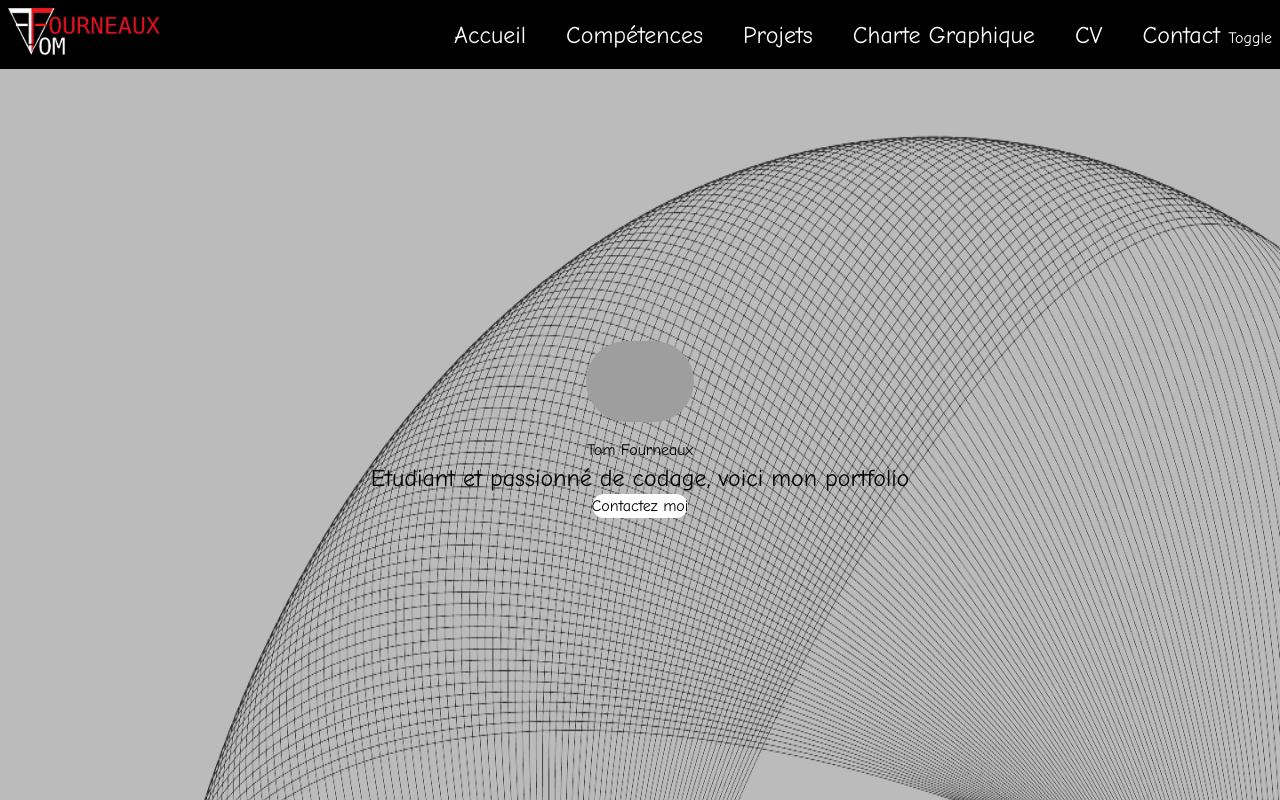
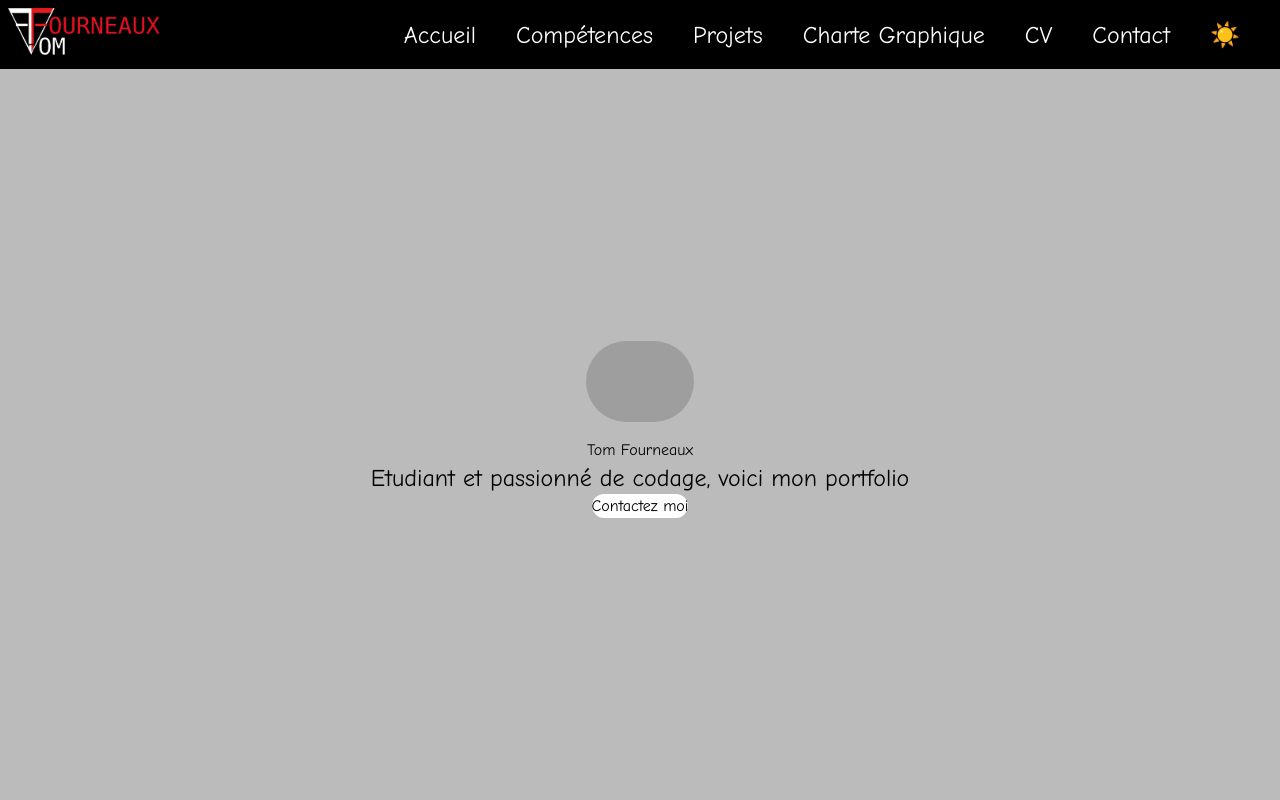
Before and after one commit to tomfrx12/portfolio-react-tom-fourneaux, a React (Vite) app: page / in a window 1280 px wide. Shown: the top 800 px of the page. Built offline with nearby package versions, Linux system fonts and the light colour scheme; grey boxes are pictures that could not be loaded.

Commit message:
background and darkmode

```diff
--- a/src/components/header.jsx
+++ b/src/components/header.jsx
@@ -8,10 +8,16 @@ import { DarkModeContext } from './DarkModeProvider'
 
 const Header = () => {
     const [menuOpen, setMenuOpen] = useState(false);
+    const [isDark, setIsDark] = useState(false);
     const {toggleDarkMode} = useContext(DarkModeContext);
 
     const toggleMenu = () => {
         setMenuOpen(!menuOpen);
+    };
+
+    const handleToggleDarkMode = () => {
+        toggleDarkMode();
+        setIsDark(!isDark);
     };
 
     return (
@@ -26,7 +32,9 @@ const Header = () => {
                 <Link to="/charte_graphique" className="text-white p-[0.5rem] pl-[2rem] text-2xl hover:text-grey" onClick={() => { window.scrollTo(0, 0); setMenuOpen(false); }}>Charte Graphique</Link>
                 <Link to="/cv" className="text-white p-[0.5rem] pl-[2rem] text-2xl hover:text-grey" onClick={() => { window.scrollTo(0, 0); setMenuOpen(false); }}>CV</Link>
                 <Link to="/me_contacter" className="text-white p-[0.5rem] pl-[2rem] text-2xl hover:text-grey" onClick={() => { window.scrollTo(0, 0); setMenuOpen(false); }}>Contact</Link>
-                <button title="Mode nuit" onClick={toggleDarkMode}>Toggle</button>
+                <button className="cursor-pointer px-[2rem]" title="Mode nuit" onClick={handleToggleDarkMode}>
+                    <span className="text-2xl">{isDark ? '🌙' : '☀️'}</span>
+                </button>
             </nav>
             <a onClick={toggleMenu} className="block cursor-pointer top-[80px] right-[20rem] lg:hidden">
                 <span className={`${menuOpen ? 'hidden' : 'block'}`}> {/* Expression ternaire */}
--- a/src/components/layout.jsx
+++ b/src/components/layout.jsx
@@ -8,13 +8,7 @@ import { DarkModeContext } from "./DarkModeProvider";
 const Layout = ({ children }) => {
     const {darkMode} = useContext(DarkModeContext);
     return (
-        <div
-            className={`flex flex-col min-h-screen text-white ${darkMode ? 'bg-[#111111]' : 'bg-[#bbbbbb]'}`}
-            style={{
-                backgroundImage: "url('/src/assets/img/background-pattern.png')",
-                backgroundSize: "100% 100%",
-            }}
-        >
+        <div className={`flex flex-col min-h-screen text-white ${darkMode ? 'bg-[#111111]' : 'bg-[#bbbbbb]'}`}>
             <Header />
 
             <main className={`flex-1 text-black items-center lg:my-[2rem] lg:mx-[5rem] lg:flex lg:items-stretch lg:flex-col ${darkMode ? 'text-white' : 'text-black'}`}>{children}</main>
```
